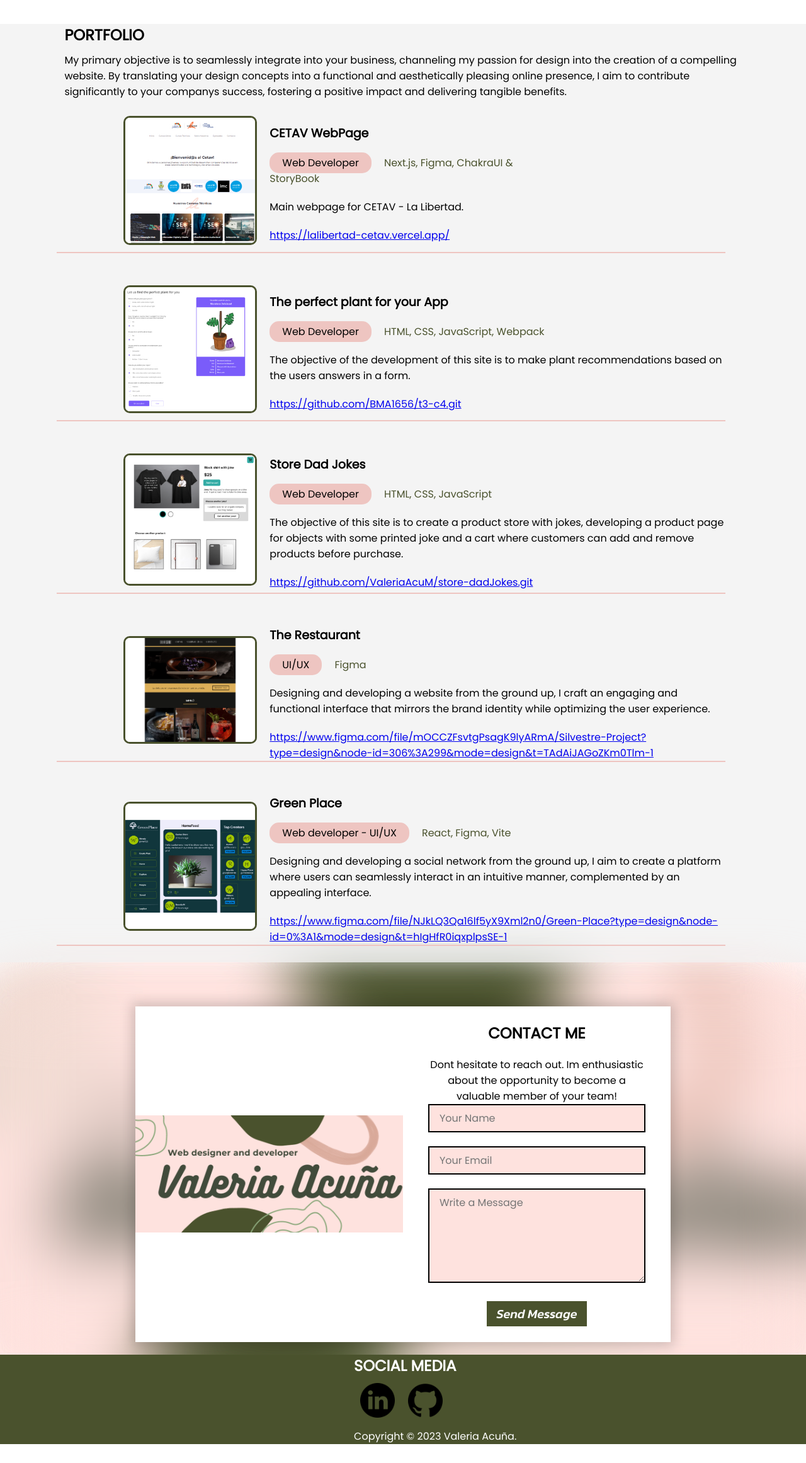
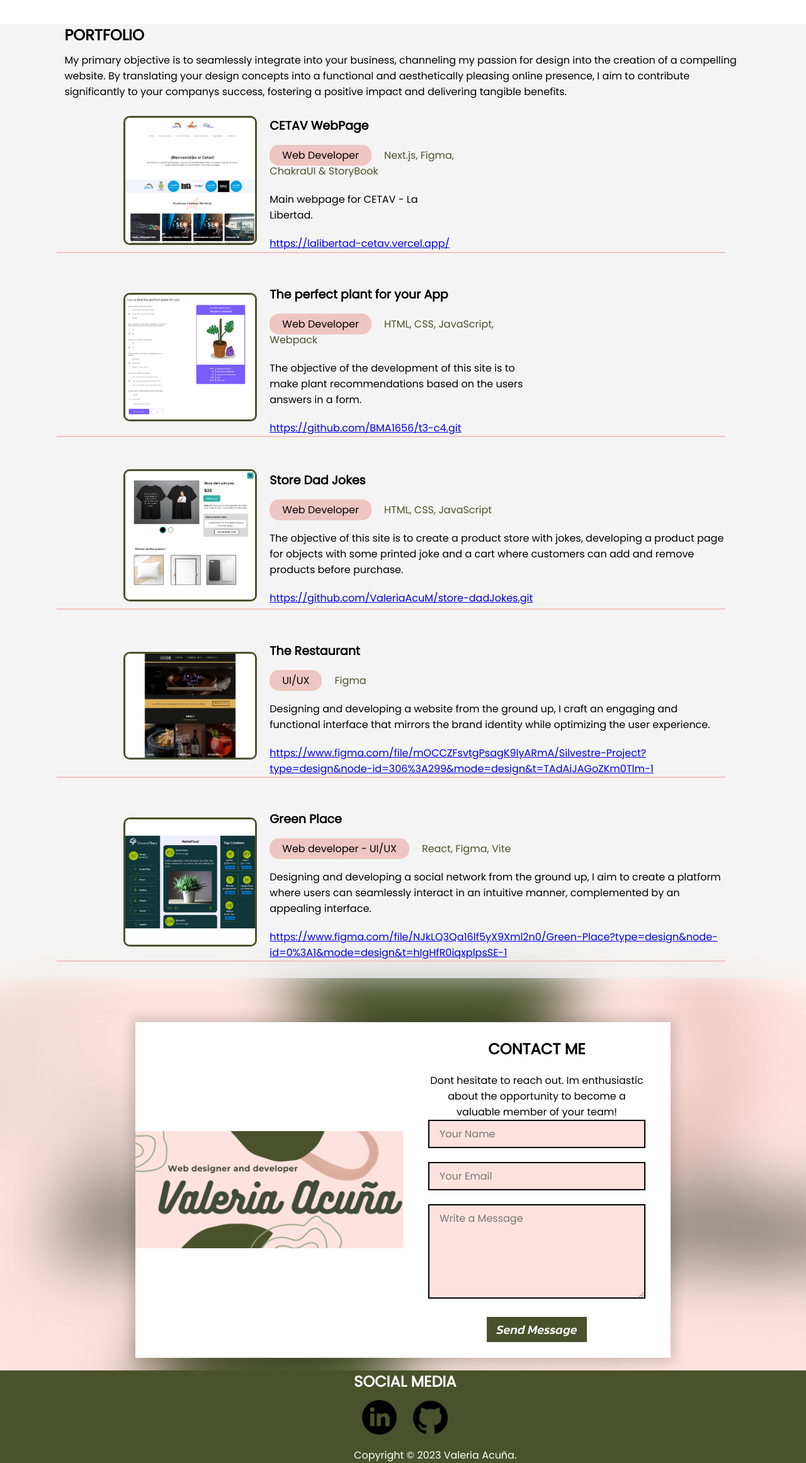
Before and after one commit to ValeriaAcuM/portfolio-valeriaam, a React (Vite) app: page / in a window 1280 px wide. Shown: the part 1254-3577 px from the top of the page at 63% size. Before the commit the page ends 3547 px from the top, so only its background shows below. Built offline with nearby package versions, Linux system fonts and the light colour scheme.

Commit message:
update size

```diff
--- a/src/js/components/portfolio/Portfolio.jsx
+++ b/src/js/components/portfolio/Portfolio.jsx
@@ -46,7 +46,7 @@ const MyPortfolio = () => {
       <div className="projectsSection">
         <div className="container work-wrap">
           <img className="imgProject" src={plantsImg} alt="" />
-          <div className="infoProjects">
+          <div className="infoProjects plants">
             <p className="nameProject">The perfect plant for your App</p>
             <div>
               <span className="rolTag">Web Developer</span>
--- a/src/styles/style.css
+++ b/src/styles/style.css
@@ -311,7 +311,11 @@ a:visited {
 }
 
 .cetav {
-  margin-right: 26%;
+  margin-right: 40%;
+}
+
+.plants {
+  margin-right: 30%;
 }
 
 .nameProject {
@@ -448,10 +452,11 @@ h3:after {
 }
 
 .socialMedia {
+  align-items: center;
+  justify-content: center;
   width: 55px;
   height: 55px;
-  justify-content: space-between;
-  margin: 4%;
+  margin: 5%;
   cursor: pointer;
 }
 
```
